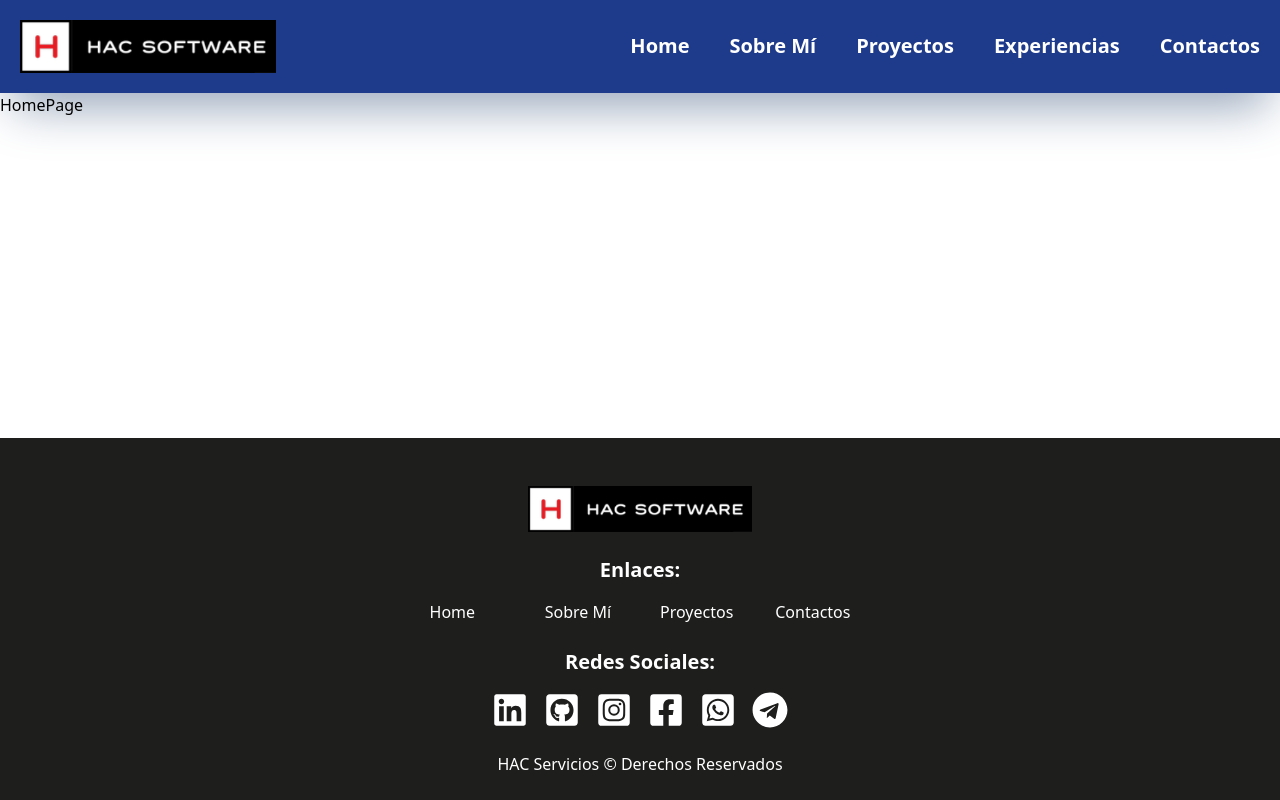
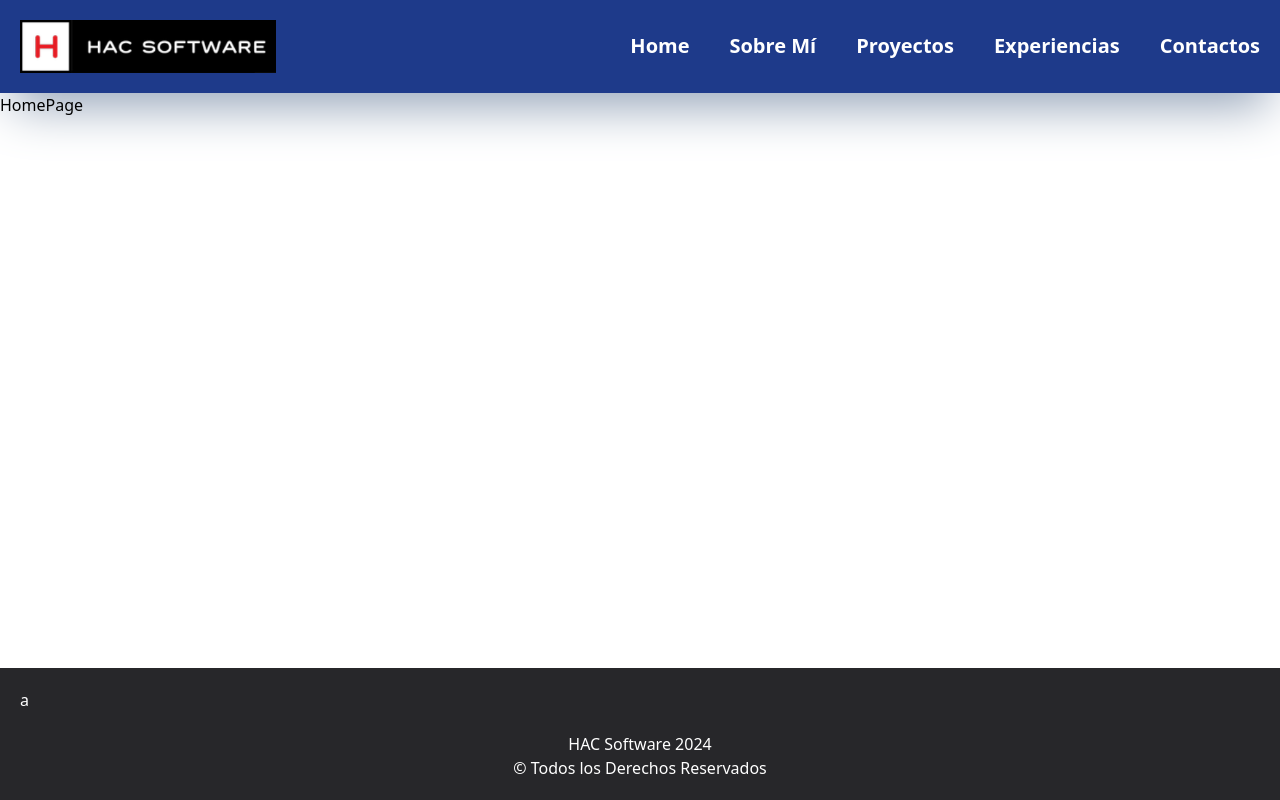
Before and after one commit to hectorc2907/portfolio-hector-clessi, a React (Vite) app: page / in a window 1280 px wide. Built offline with nearby package versions, Linux system fonts and the light colour scheme; a web font is replaced by a local one.

Commit message:
configuramos una funcion para obtener el año actual asi siempre se vaya actualizando cuando avancen los años y reorganizamos en primera medida el footer

```diff
--- a/src/components/common/Footer.jsx
+++ b/src/components/common/Footer.jsx
@@ -1,25 +1,23 @@
 import { motion } from "framer-motion";
-import FooterLogo from "../ui/footer/FooterLogo";
-import FooterMenu from "../ui/footer/FooterMenu";
-import FooterCopy from "../ui/footer/FooterCopy";
-import FooterNetwork from "../ui/footer/FooterNetwork";
+import { getActualYear } from "../../utils/dateUtils";
 
 const Footer = () => {
   return (
     <>
-      <footer className="flex justify-center bg-[#1E1E1D] pt-12 mt-12">
-        <motion.div
-          initial={{ opacity: 0 }}
-          animate={{ opacity: 1 }}
-          transition={{ duration: 1, delay: 0.2 }}
-          className="container flex flex-col gap-6"
-        >
-          <FooterLogo />
-          <FooterMenu />
-          <FooterNetwork />
-        </motion.div>
-      </footer>
-      <FooterCopy />
+      <motion.footer
+        initial={{ opacity: 0 }}
+        animate={{ opacity: 1 }}
+        transition={{ duration: 0.5 }}
+        className="bg-zinc-800 text-white p-5 flex justify-center"
+      >
+        <div className="container flex flex-col">
+          <div className="flex">a</div>
+          <div className="pt-5 text-center flex flex-col">
+            <p>HAC Software {getActualYear()}</p>
+            <p>&copy; Todos los Derechos Reservados</p>
+          </div>
+        </div>
+      </motion.footer>
     </>
   );
 };
--- /dev/null
+++ b/src/utils/dateUtils.js
@@ -0,0 +1,3 @@
+export function getActualYear() {
+  return new Date().getFullYear();
+}
```
